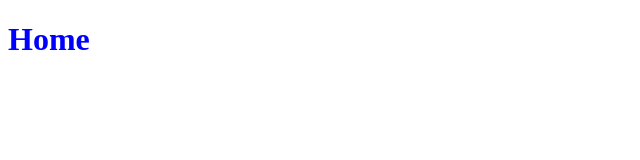
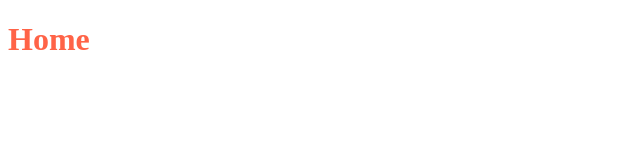
Before and after one commit to GersonRocha9/ignews, a Next.js app: page / in a window 1280 px wide. Shown: the top 160 px of the page, without its empty margins (0-640 px from the left). Built offline with nearby package versions, Linux system fonts and the light colour scheme.

Commit message:
config sass

```diff
--- a/package.json
+++ b/package.json
@@ -11,7 +11,8 @@
   "dependencies": {
     "next": "12.2.5",
     "react": "18.2.0",
-    "react-dom": "18.2.0"
+    "react-dom": "18.2.0",
+    "sass": "^1.54.5"
   },
   "devDependencies": {
     "@types/node": "^18.7.7",
--- a/src/pages/index.tsx
+++ b/src/pages/index.tsx
@@ -1,4 +1,4 @@
-import styles from "../styles/home.module.css";
+import styles from "../styles/home.module.scss";
 
 export default function Home() {
   return (
--- a/src/styles/home.module.css
+++ /dev/null
@@ -1,3 +0,0 @@
-.title {
-  color: blue;
-}
--- /dev/null
+++ b/src/styles/home.module.scss
@@ -0,0 +1,9 @@
+.title {
+  color: tomato;
+  cursor: pointer;
+  transition: all 0.3s ease-in-out;
+}
+
+.title:hover {
+  color: hotpink;
+}
```
Also changed, not shown: 1 other file (tests, documents, lock files or other folders).
